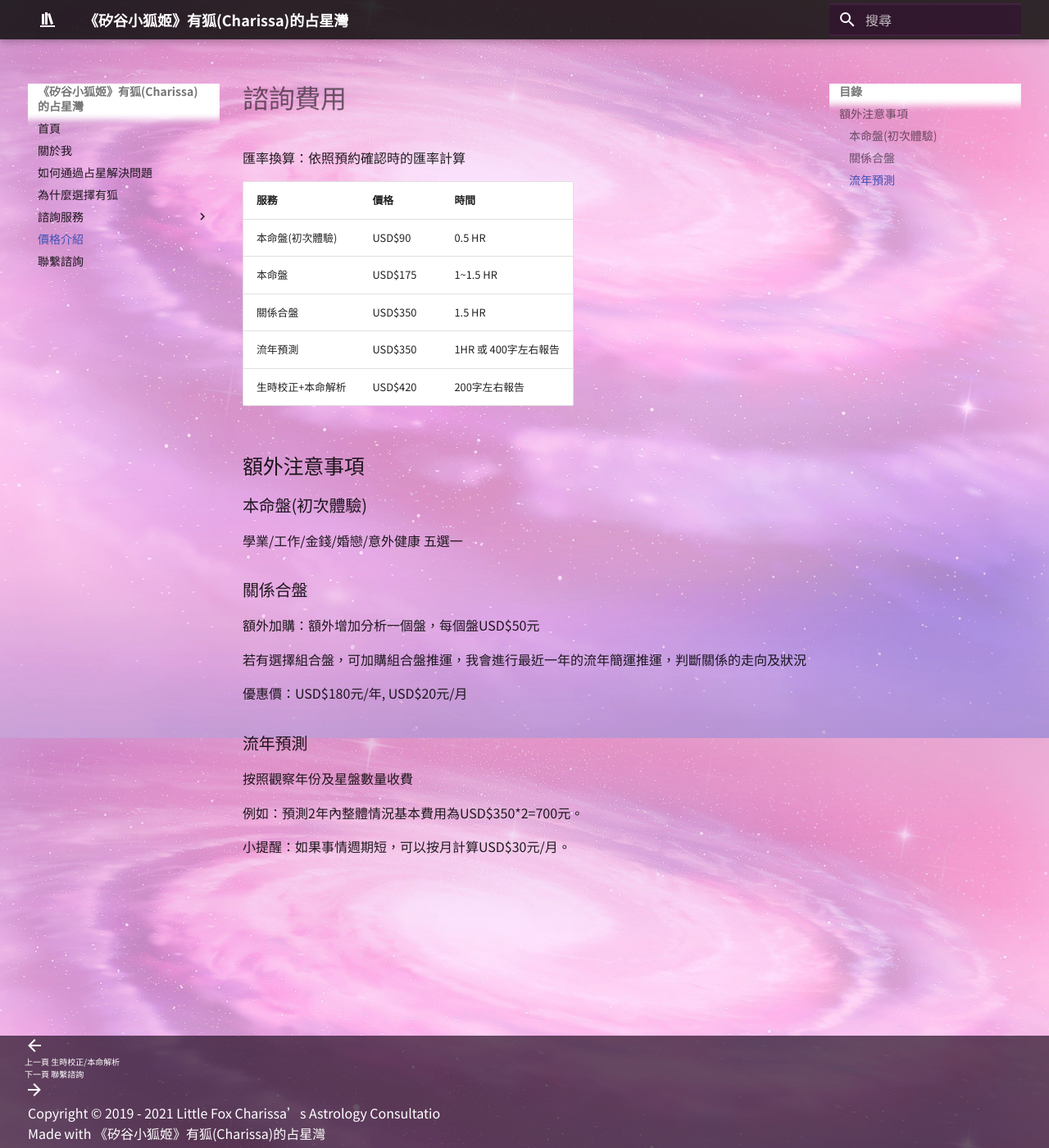
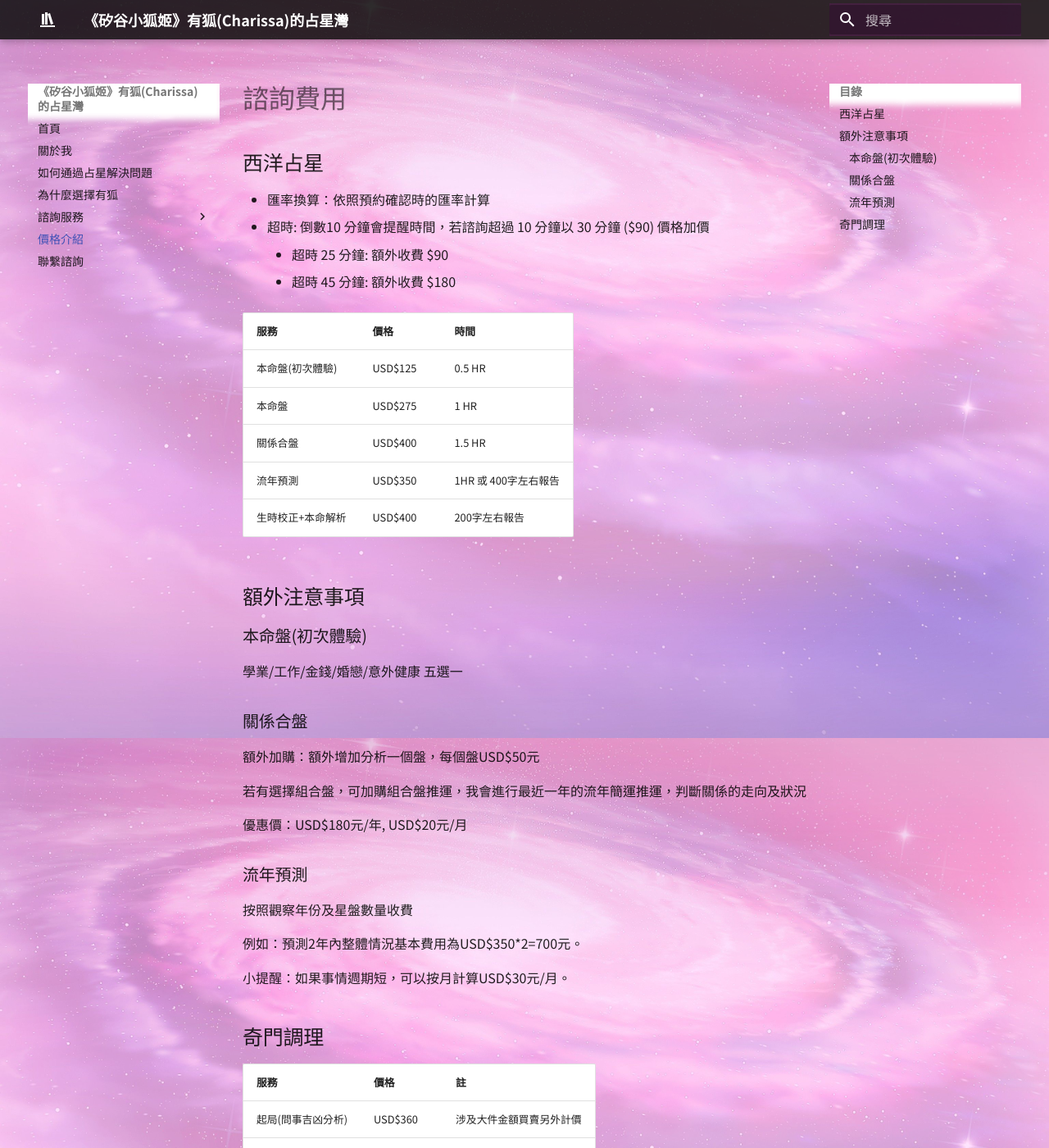
Before and after one commit to hwchiu/charissa_astrology, an MkDocs documentation site: the page built from docs/price.md, in a window 1280 px wide and 1400 px high. Shown: the whole window at 82% size. Built offline with MkDocs 1.6.1 and Material for MkDocs 9.7.7, drawn with Linux system fonts in a browser that asks for light colours; some of the changed text lies outside the part shown.

Commit message:
Update price

```diff
--- a/docs/price.md
+++ b/docs/price.md
@@ -1,15 +1,20 @@
 諮詢費用
 =======
 
-匯率換算：依照預約確認時的匯率計算
+## 西洋占星
+
+- 匯率換算：依照預約確認時的匯率計算
+- 超時: 倒數10 分鐘會提醒時間，若諮詢超過 10 分鐘以 30 分鐘 ($90) 價格加價
+    - 超時 25 分鐘: 額外收費 $90
+    - 超時 45 分鐘: 額外收費 $180
 
 | 服務| 價格 |  時間 |
 | ----------- | ------------------------------------ | - |
-| 本命盤(初次體驗)   | USD$90 | 0.5 HR |
-| 本命盤    | USD$175 | 1~1.5 HR |
-| 關係合盤       | USD$350 | 1.5 HR |
+| 本命盤(初次體驗)   | USD$125 | 0.5 HR |
+| 本命盤    | USD$275 | 1 HR |
+| 關係合盤       | USD$400 | 1.5 HR |
 | 流年預測    | USD$350 | 1HR 或 400字左右報告 |
-| 生時校正+本命解析    | USD$420| 200字左右報告 |
+| 生時校正+本命解析    | USD$400| 200字左右報告 |
 
 
 ## 額外注意事項
@@ -29,3 +34,14 @@
 例如：預測2年內整體情況基本費用為USD$350*2=700元。
 
 小提醒：如果事情週期短，可以按月計算USD$30元/月。
+
+## 奇門調理
+
+| 服務| 價格 | 註|
+| ----------- | ------------------------------------ | -|
+| 起局(問事吉凶分析)   | USD$360 | 涉及大件金額買賣另外計價|
+| 調理佈局 | USD$1800| 涉及大件金額買賣另外計價 |
+| 終生財局 | USD$2700 | |
+
+註:
+調理佈局包含: 情感調理、催桃花局、催生佈局、事業調理、債務催討、官司化解、健康調理
```
